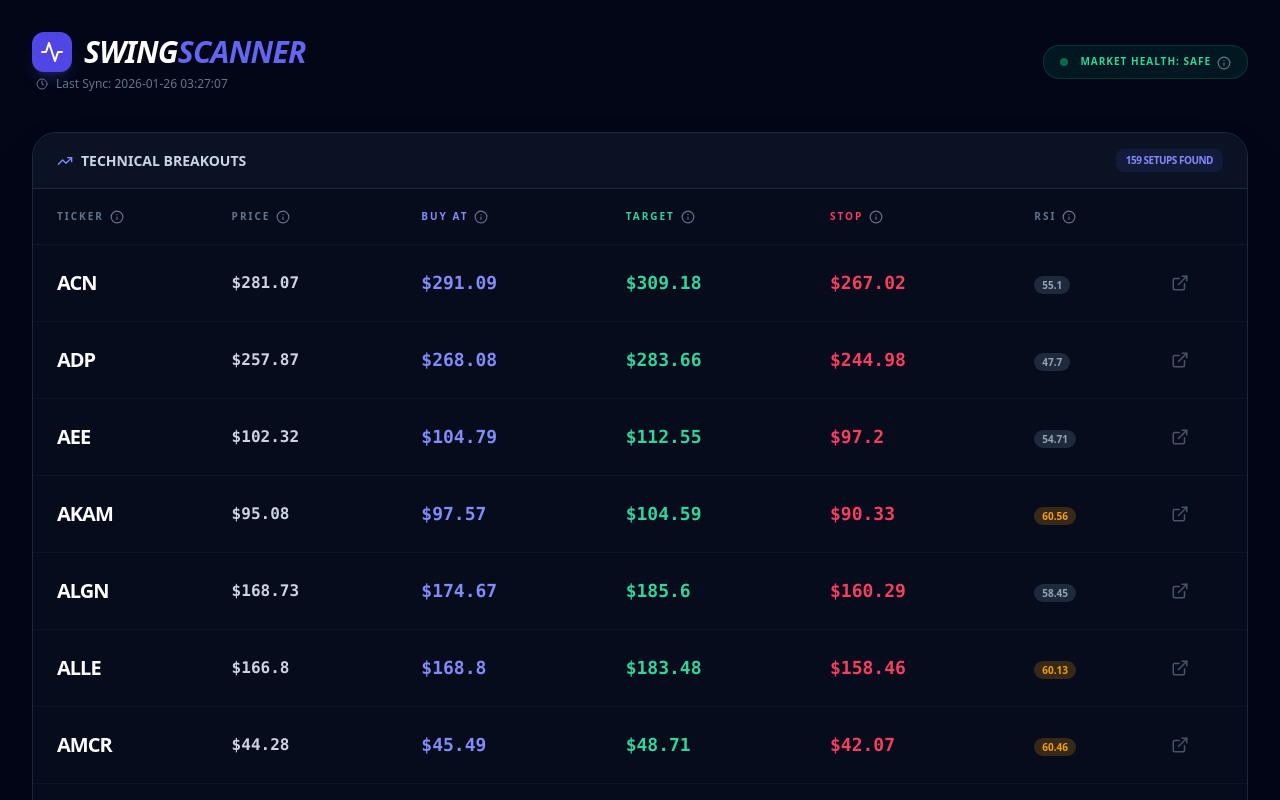
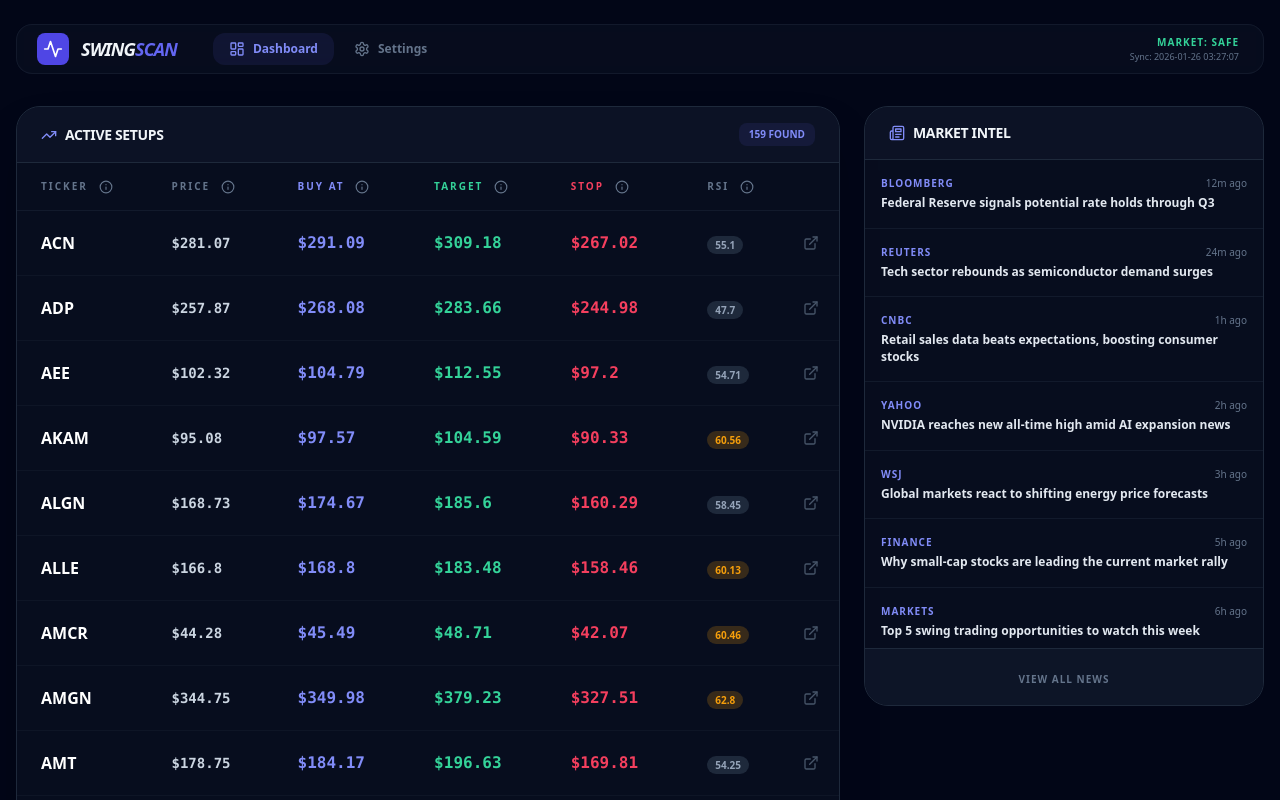
Before and after one commit to aaraven99/swing-trading-dashboard, a React (Vite) app: page / in a window 1280 px wide. Shown: the top 800 px of the page. Built offline with nearby package versions, Linux system fonts and the light colour scheme.

Commit message:
Update main.jsx

```diff
--- a/main.jsx
+++ b/main.jsx
@@ -9,23 +9,37 @@
   Clock,
   ExternalLink,
   SearchX,
-  Info
+  Info,
+  Settings,
+  Newspaper,
+  Bell,
+  Palette,
+  LayoutDashboard,
+  Mail,
+  ChevronRight
 } from 'lucide-react'
 
 /**
- * THE ULTIMATE DASHBOARD (V4.6)
- * Featuring Interactive Tooltips for better data interpretation.
+ * THE ULTIMATE DASHBOARD (V4.7)
+ * - Split View: Signals (Left) / News (Right)
+ * - Settings Panel: Gmail & Theme controls
+ * - Downward Tooltips
  */
 const App = () => {
   const [data, setData] = useState({ marketHealthy: true, signals: [], lastUpdated: "" });
   const [loading, setLoading] = useState(true);
+  const [activeTab, setActiveTab] = useState('dashboard');
   const [errorStatus, setErrorStatus] = useState(null);
+
+  // Settings State
+  const [email, setEmail] = useState("");
+  const [notificationsEnabled, setNotificationsEnabled] = useState(false);
+  const [theme, setTheme] = useState('indigo');
 
   useEffect(() => {
     const fetchData = async () => {
       const cacheBuster = `?t=${Date.now()}`;
       const paths = ['/signals.json', './signals.json', './public/signals.json'];
-
       let success = false;
       for (const path of paths) {
         try {
@@ -37,179 +51,234 @@
             success = true;
             break;
           }
-        } catch (e) {
-          continue;
+        } catch (e) { continue; }
       }
-      }
-
       if (!success) setErrorStatus("NO_DATA_FOUND");
       setLoading(false);
     };
-
     fetchData();
-    const interval = setInterval(fetchData, 300000); // 5-minute refresh
+    const interval = setInterval(fetchData, 300000);
     return () => clearInterval(interval);
   }, []);
 
-  /**
-   * Tooltip Component: Creates a hover-activated info box
-   */
+  // Downward Tooltip Component
   const Tooltip = ({ info }) => (
     <div className="group relative inline-block ml-1.5 align-middle">
       <Info size={14} className="text-slate-500 hover:text-indigo-400 cursor-help transition-colors" />
-      <div className="absolute bottom-full left-1/2 -translate-x-1/2 mb-3 hidden group-hover:block w-56 p-3 bg-slate-800 text-slate-200 text-[11px] font-medium leading-relaxed rounded-xl shadow-2xl border border-slate-700 z-50 animate-in fade-in slide-in-from-bottom-1">
+      <div className="absolute top-full left-1/2 -translate-x-1/2 mt-3 hidden group-hover:block w-56 p-3 bg-slate-800 text-slate-200 text-[11px] font-medium leading-relaxed rounded-xl shadow-2xl border border-slate-700 z-50 animate-in fade-in zoom-in-95 duration-200">
         <p className="normal-case tracking-normal">{info}</p>
-        <div className="absolute top-full left-1/2 -translate-x-1/2 border-8 border-transparent border-t-slate-800"></div>
+        <div className="absolute bottom-full left-1/2 -translate-x-1/2 border-8 border-transparent border-b-slate-800"></div>
       </div>
     </div>
   );
 
+  const NewsItem = ({ title, time, source }) => (
+    <div className="p-4 border-b border-slate-800/50 hover:bg-slate-800/30 transition-colors cursor-pointer group">
+      <div className="flex justify-between items-start mb-1">
+        <span className="text-[10px] font-bold text-indigo-400 uppercase tracking-widest">{source}</span>
+        <span className="text-[10px] text-slate-500 font-medium">{time}</span>
+      </div>
+      <p className="text-xs font-semibold text-slate-200 group-hover:text-white leading-snug">{title}</p>
+    </div>
+  );
+
   return (
-    <div className="min-h-screen bg-slate-950 text-slate-100 font-sans selection:bg-indigo-500/30">
-      <div className="max-w-7xl mx-auto px-4 py-8 md:px-8">
+    <div className={`min-h-screen bg-slate-950 text-slate-100 font-sans selection:bg-indigo-500/30`}>
+      <div className="max-w-[1600px] mx-auto px-4 py-6">
 
-        {/* HEADER */}
-        <header className="flex flex-col md:flex-row justify-between items-start md:items-center mb-10 gap-6">
-          <div className="space-y-1">
-            <div className="flex items-center gap-3">
-              <div className="bg-indigo-600 p-2 rounded-xl shadow-lg shadow-indigo-500/20">
-                <Activity className="text-white" size={24} />
+        {/* TOP NAVIGATION BAR */}
+        <nav className="flex items-center justify-between mb-8 bg-slate-900/40 p-2 rounded-2xl border border-slate-800/50 backdrop-blur-md">
+          <div className="flex items-center gap-6">
+            <div className="flex items-center gap-3 px-3">
+              <div className="bg-indigo-600 p-1.5 rounded-lg">
+                <Activity className="text-white" size={20} />
               </div>
-              <h1 className="text-2xl md:text-3xl font-black tracking-tight text-white uppercase italic">
-                Swing<span className="text-indigo-500">Scanner</span>
-              </h1>
+              <span className="font-black tracking-tighter uppercase italic text-lg">Swing<span className="text-indigo-500">Scan</span></span>
             </div>
-            <div className="flex items-center gap-2 text-slate-500 text-xs font-medium ml-1">
-              <Clock size={12} />
-              <span>{data.lastUpdated ? `Last Sync: ${data.lastUpdated}` : 'Waiting for system...'}</span>
+
+            <div className="flex gap-1">
+              <button
+                onClick={() => setActiveTab('dashboard')}
+                className={`flex items-center gap-2 px-4 py-2 rounded-xl text-xs font-bold transition-all ${activeTab === 'dashboard' ? 'bg-indigo-500/10 text-indigo-400' : 'text-slate-500 hover:text-slate-300'}`}
+              >
+                <LayoutDashboard size={16} /> Dashboard
+              </button>
+              <button
+                onClick={() => setActiveTab('settings')}
+                className={`flex items-center gap-2 px-4 py-2 rounded-xl text-xs font-bold transition-all ${activeTab === 'settings' ? 'bg-indigo-500/10 text-indigo-400' : 'text-slate-500 hover:text-slate-300'}`}
+              >
+                <Settings size={16} /> Settings
+              </button>
             </div>
           </div>
 
-          <div className={`px-4 py-2 rounded-2xl border flex items-center gap-3 backdrop-blur-md ${data.marketHealthy ? 'bg-emerald-500/10 border-emerald-500/20 text-emerald-400' : 'bg-rose-500/10 border-rose-500/20 text-rose-400'}`}>
-            <div className={`w-2 h-2 rounded-full ${data.marketHealthy ? 'bg-emerald-500 animate-pulse' : 'bg-rose-500'}`} />
-            <span className="font-bold text-[10px] uppercase tracking-widest">
-              Market Health: {data.marketHealthy ? 'Safe' : 'Caution'}
-              <Tooltip info="Current overall market trend. 'Safe' means indicators suggest a bullish trend suitable for swing entries." />
+          <div className="hidden md:flex items-center gap-4 px-4">
+             <div className="flex flex-col items-end">
+                <span className={`text-[10px] font-bold uppercase tracking-widest ${data.marketHealthy ? 'text-emerald-400' : 'text-rose-400'}`}>
+                  Market: {data.marketHealthy ? 'Safe' : 'Caution'}
                 </span>
+                <span className="text-[9px] text-slate-500 font-medium">Sync: {data.lastUpdated || 'Offline'}</span>
              </div>
-        </header>
+          </div>
+        </nav>
 
-        {/* MAIN DISPLAY */}
-        <div className="space-y-6">
-          {loading && data.signals.length === 0 ? (
-            <div className="flex flex-col items-center justify-center p-32 space-y-4">
-              <RefreshCw className="animate-spin text-indigo-500" size={48} />
-              <p className="text-slate-500 font-medium">Synchronizing scanner...</p>
+        {activeTab === 'dashboard' ? (
+          <div className="grid grid-cols-1 lg:grid-cols-12 gap-6 items-start">
+
+            {/* LEFT COLUMN: SIGNALS TABLE (8/12 Width) */}
+            <div className="lg:col-span-8 space-y-6">
+              <div className="bg-slate-900/40 border border-slate-800 rounded-3xl overflow-hidden shadow-2xl">
+                <div className="px-6 py-4 border-b border-slate-800 flex justify-between items-center bg-slate-900/60">
+                  <div className="flex items-center gap-2">
+                    <TrendingUp size={16} className="text-indigo-400" />
+                    <h2 className="font-bold text-sm uppercase tracking-tight">Active Setups</h2>
                   </div>
-          ) : errorStatus === "NO_DATA_FOUND" ? (
-            <div className="bg-slate-900/50 border-2 border-dashed border-slate-800 rounded-[2.5rem] p-16 text-center">
-              <div className="bg-indigo-500/10 w-20 h-20 rounded-full flex items-center justify-center mx-auto mb-6 text-indigo-500">
-                <SearchX size={40} />
-              </div>
-              <h3 className="text-2xl font-bold text-white mb-2 uppercase tracking-tight">System Ready — Data Pending</h3>
-              <p className="text-slate-500 max-w-md mx-auto mb-8 text-sm">
-                The UI is live. Please trigger the scanner on your GitHub Actions tab to populate this dashboard with real-time picks.
-              </p>
-            </div>
-          ) : (
-            <div className="bg-slate-900/40 border border-slate-800 rounded-3xl overflow-hidden backdrop-blur-xl shadow-2xl">
-              <div className="px-6 py-4 border-b border-slate-800 flex justify-between items-center bg-slate-900/60">
-                <h3 className="font-bold text-slate-300 flex items-center gap-2 text-sm uppercase">
-                  <TrendingUp size={16} className="text-indigo-400" />
-                  Technical Breakouts
-                </h3>
-                <span className="text-[10px] bg-indigo-500/10 text-indigo-400 px-2.5 py-1 rounded-lg font-black uppercase tracking-tighter">
-                  {data.signals.length} Setups Found
+                  <span className="text-[10px] bg-indigo-500/10 text-indigo-400 px-2.5 py-1 rounded-lg font-black uppercase">
+                    {data.signals.length} Found
                   </span>
                 </div>
 
                 <div className="overflow-x-auto">
-                <table className="w-full text-left min-w-[800px]">
+                  <table className="w-full text-left">
                     <thead>
                       <tr className="text-slate-500 text-[10px] font-black uppercase tracking-[0.2em] border-b border-slate-800/50">
-                      <th className="px-6 py-5">
-                        Ticker
-                        <Tooltip info="The unique stock symbol used to identify the asset on the market." />
-                      </th>
-                      <th className="px-6 py-5">
-                        Price
-                        <Tooltip info="The most recent price recorded during the last market scan." />
-                      </th>
-                      <th className="px-6 py-5 text-indigo-400">
-                        Buy At
-                        <Tooltip info="Entry trigger. This is the previous candle high. We only enter if the stock moves above this price." />
-                      </th>
-                      <th className="px-6 py-5 text-emerald-400">
-                        Target
-                        <Tooltip info="Profit taking goal. This represents a +10% increase from the entry price." />
-                      </th>
-                      <th className="px-6 py-5 text-rose-500">
-                        Stop
-                        <Tooltip info="Capital protection level. Exit the trade if the price hits this to limit loss to -5%." />
-                      </th>
-                      <th className="px-6 py-5">
-                        RSI
-                        <Tooltip info="Relative Strength Index. Values below 30 suggest oversold, while values above 70 suggest overbought." />
-                      </th>
-                      <th className="px-6 py-5"></th>
+                        <th className="px-6 py-4">Ticker <Tooltip info="The stock's market symbol." /></th>
+                        <th className="px-6 py-4">Price <Tooltip info="Current live market price." /></th>
+                        <th className="px-6 py-4 text-indigo-400">Buy At <Tooltip info="Entry trigger price." /></th>
+                        <th className="px-6 py-4 text-emerald-400">Target <Tooltip info="+10% Profit Target." /></th>
+                        <th className="px-6 py-4 text-rose-500">Stop <Tooltip info="-5% Loss Protection." /></th>
+                        <th className="px-6 py-4">RSI <Tooltip info="Strength indicator (30=Oversold)." /></th>
+                        <th className="px-4 py-4"></th>
                       </tr>
                     </thead>
                     <tbody className="divide-y divide-slate-800/30">
                       {data.signals.map((signal) => (
-                      <tr key={signal.ticker} className="hover:bg-indigo-500/5 transition-all group">
-                        <td className="px-6 py-6 font-black text-xl text-white uppercase tracking-tighter">
-                          {signal.ticker}
-                        </td>
-                        <td className="px-6 py-6 font-mono text-slate-300 font-bold">${signal.currentPrice}</td>
-                        <td className="px-6 py-6 font-mono font-black text-indigo-400 text-lg">${signal.buyAt}</td>
-                        <td className="px-6 py-6 font-mono font-black text-emerald-400 text-lg">${signal.goal}</td>
-                        <td className="px-6 py-6 font-mono font-black text-rose-500 text-lg">${signal.stopLoss}</td>
-                        <td className="px-6 py-6">
-                          <span className={`px-2 py-0.5 rounded-full text-[10px] font-black ${signal.rsi > 60 ? 'bg-amber-500/20 text-amber-500' : 'bg-slate-800 text-slate-400'}`}>
+                        <tr key={signal.ticker} className="hover:bg-indigo-500/5 transition-all">
+                          <td className="px-6 py-5 font-black text-white uppercase">{signal.ticker}</td>
+                          <td className="px-6 py-5 font-mono text-slate-300 text-sm font-bold">${signal.currentPrice}</td>
+                          <td className="px-6 py-5 font-mono font-black text-indigo-400">${signal.buyAt}</td>
+                          <td className="px-6 py-5 font-mono font-black text-emerald-400">${signal.goal}</td>
+                          <td className="px-6 py-5 font-mono font-black text-rose-500">${signal.stopLoss}</td>
+                          <td className="px-6 py-5">
+                            <span className={`px-2 py-0.5 rounded-full text-[10px] font-bold ${signal.rsi > 60 ? 'bg-amber-500/20 text-amber-500' : 'bg-slate-800 text-slate-400'}`}>
                               {signal.rsi}
                             </span>
                           </td>
-                        <td className="px-6 py-6 text-right">
-                          <a href={`https://finance.yahoo.com/quote/${signal.ticker}`} target="_blank" rel="noreferrer" className="text-slate-600 hover:text-white transition-colors">
-                            <ExternalLink size={18} />
-                          </a>
+                          <td className="px-4 py-5">
+                            <a href={`https://finance.yahoo.com/quote/${signal.ticker}`} target="_blank" rel="noreferrer" className="text-slate-600 hover:text-white"><ExternalLink size={16} /></a>
                           </td>
                         </tr>
                       ))}
                     </tbody>
                   </table>
-                {data.signals.length === 0 && !loading && !errorStatus && (
-                  <div className="p-20 text-center text-slate-600 font-medium italic">
-                    No active setups matched the swing criteria in the most recent scan.
-                  </div>
+                  {data.signals.length === 0 && !loading && (
+                    <div className="p-16 text-center text-slate-600 font-medium italic text-sm">No signals detected in this cycle.</div>
                   )}
                 </div>
               </div>
-          )}
             </div>
 
-        <footer className="mt-16 pt-8 border-t border-slate-900 flex flex-col md:flex-row justify-between items-center gap-4">
-          <p className="text-slate-600 text-[10px] uppercase font-bold tracking-widest text-center md:text-left">
-            V4.6 Build • Interactive Scanner Dashboard
-          </p>
-          <div className="flex gap-6 text-[10px] uppercase font-black text-slate-500 tracking-widest">
-            <span className="text-indigo-500/50 italic font-medium">Real-time analysis active</span>
+            {/* RIGHT COLUMN: NEWS FEED (4/12 Width) */}
+            <div className="lg:col-span-4 space-y-6">
+              <div className="bg-slate-900/40 border border-slate-800 rounded-3xl overflow-hidden flex flex-col h-[600px]">
+                <div className="px-6 py-4 border-b border-slate-800 flex items-center gap-2 bg-slate-900/60">
+                  <Newspaper size={16} className="text-indigo-400" />
+                  <h2 className="font-bold text-sm uppercase tracking-tight">Market Intel</h2>
                 </div>
+                <div className="overflow-y-auto flex-1 custom-scrollbar">
+                  <NewsItem source="BLOOMBERG" time="12m ago" title="Federal Reserve signals potential rate holds through Q3" />
+                  <NewsItem source="REUTERS" time="24m ago" title="Tech sector rebounds as semiconductor demand surges" />
+                  <NewsItem source="CNBC" time="1h ago" title="Retail sales data beats expectations, boosting consumer stocks" />
+                  <NewsItem source="YAHOO" time="2h ago" title="NVIDIA reaches new all-time high amid AI expansion news" />
+                  <NewsItem source="WSJ" time="3h ago" title="Global markets react to shifting energy price forecasts" />
+                  <NewsItem source="FINANCE" time="5h ago" title="Why small-cap stocks are leading the current market rally" />
+                  <NewsItem source="MARKETS" time="6h ago" title="Top 5 swing trading opportunities to watch this week" />
+                </div>
+                <div className="p-4 bg-slate-900/80 text-center border-t border-slate-800">
+                  <button className="text-[10px] font-black text-slate-500 hover:text-indigo-400 uppercase tracking-widest transition-colors">View All News</button>
+                </div>
+              </div>
+            </div>
+
+          </div>
+        ) : (
+          /* SETTINGS VIEW */
+          <div className="max-w-2xl mx-auto space-y-6 animate-in fade-in slide-in-from-bottom-4 duration-300">
+            <div className="bg-slate-900/40 border border-slate-800 rounded-3xl p-8 space-y-8">
+              <div className="flex items-center gap-3 pb-6 border-b border-slate-800">
+                <div className="bg-indigo-600/20 p-3 rounded-2xl">
+                  <Settings className="text-indigo-500" size={24} />
+                </div>
+                <div>
+                  <h2 className="text-xl font-bold">Preferences</h2>
+                  <p className="text-xs text-slate-500">Configure notifications and interface themes</p>
+                </div>
+              </div>
+
+              {/* GMAIL NOTIFICATIONS */}
+              <div className="space-y-4">
+                <div className="flex items-center gap-2">
+                  <Mail className="text-slate-400" size={16} />
+                  <h3 className="text-sm font-bold uppercase tracking-wider">Email Alerts</h3>
+                </div>
+                <div className="bg-slate-950/50 p-6 rounded-2xl border border-slate-800 flex flex-col gap-4">
+                  <div className="flex items-center justify-between">
+                    <div>
+                      <p className="text-sm font-bold text-slate-200">Gmail Notifications</p>
+                      <p className="text-xs text-slate-500">Receive an email whenever a High Conviction signal is detected.</p>
+                    </div>
+                    <button
+                      onClick={() => setNotificationsEnabled(!notificationsEnabled)}
+                      className={`w-12 h-6 rounded-full transition-colors relative ${notificationsEnabled ? 'bg-indigo-600' : 'bg-slate-800'}`}
+                    >
+                      <div className={`absolute top-1 w-4 h-4 bg-white rounded-full transition-all ${notificationsEnabled ? 'left-7' : 'left-1'}`} />
+                    </button>
+                  </div>
+                  <input
+                    type="email"
+                    placeholder="your-email@gmail.com"
+                    value={email}
+                    onChange={(e) => setEmail(e.target.value)}
+                    className="bg-slate-900 border border-slate-800 rounded-xl px-4 py-3 text-sm focus:outline-none focus:border-indigo-500 transition-colors"
+                  />
+                  <button className="bg-indigo-600 hover:bg-indigo-500 py-3 rounded-xl text-xs font-black uppercase tracking-widest transition-colors">Save Email Settings</button>
+                </div>
+              </div>
+
+              {/* THEME SELECTOR */}
+              <div className="space-y-4 pt-4">
+                <div className="flex items-center gap-2">
+                  <Palette className="text-slate-400" size={16} />
+                  <h3 className="text-sm font-bold uppercase tracking-wider">Dashboard Theme</h3>
+                </div>
+                <div className="grid grid-cols-3 gap-4">
+                  {['indigo', 'emerald', 'rose'].map((t) => (
+                    <button
+                      key={t}
+                      onClick={() => setTheme(t)}
+                      className={`p-4 rounded-2xl border transition-all flex flex-col items-center gap-3 ${theme === t ? 'border-indigo-500 bg-indigo-500/5' : 'border-slate-800 bg-slate-900/30 hover:border-slate-700'}`}
+                    >
+                      <div className={`w-8 h-8 rounded-full ${t === 'indigo' ? 'bg-indigo-600' : t === 'emerald' ? 'bg-emerald-600' : 'bg-rose-600'}`} />
+                      <span className="text-[10px] font-bold uppercase tracking-widest capitalize">{t}</span>
+                    </button>
+                  ))}
+                </div>
+              </div>
+            </div>
+          </div>
+        )}
+
+        <footer className="mt-12 py-8 border-t border-slate-900 text-center">
+          <p className="text-slate-600 text-[10px] uppercase font-bold tracking-widest">SwingScan Intelligence Engine • Pro Build V4.7</p>
         </footer>
       </div>
     </div>
   );
 };
 
-// Mount the App
 const container = document.getElementById('root');
 if (container) {
   const root = ReactDOM.createRoot(container);
-  root.render(
-    <React.StrictMode>
-      <App />
-    </React.StrictMode>
-  );
+  root.render(<App />);
 }
-
 export default App;
```
Lines whose indentation alone changed are shown as unchanged.
